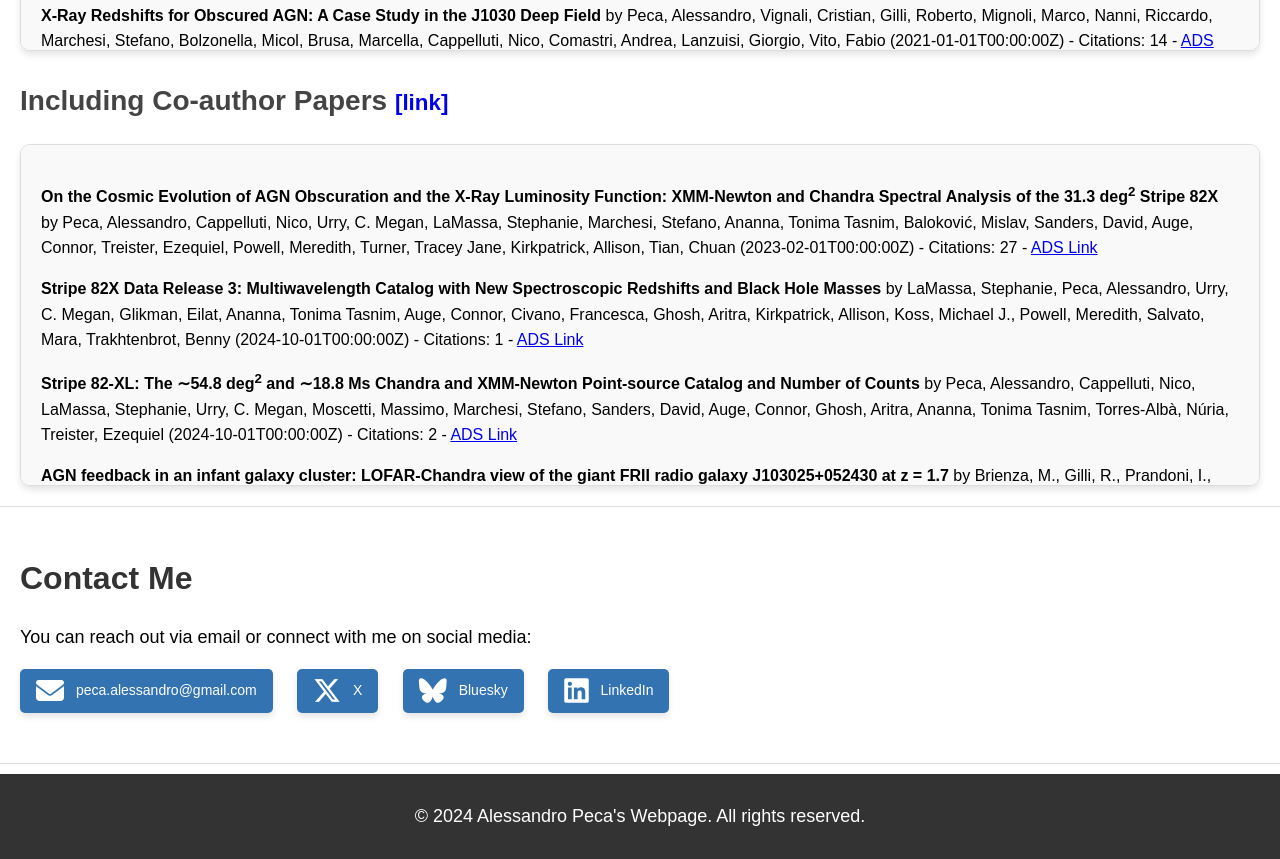
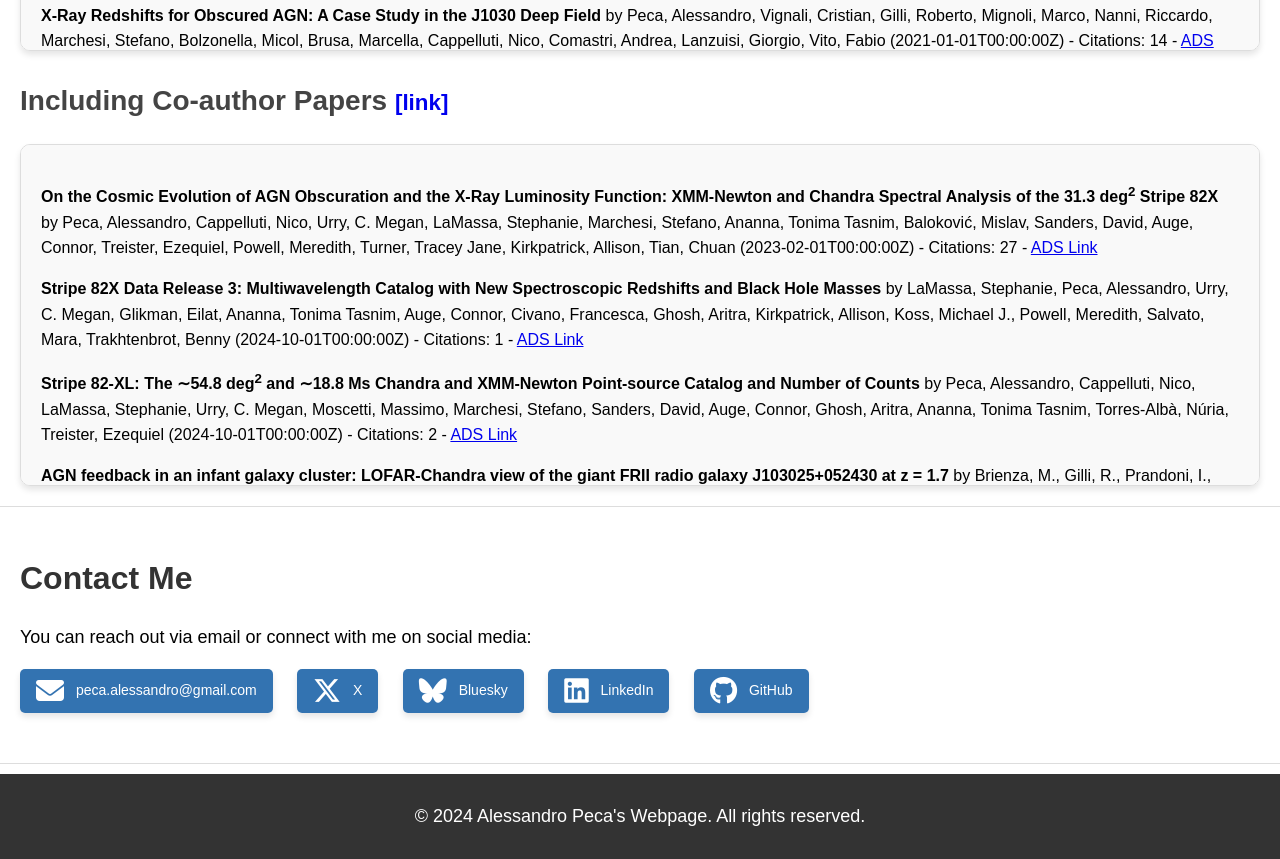
Before and after one commit to alessandropeca/alessandropeca.github.io, a website: page index.html in a window 1280 px wide. Shown: the part 3895-4754 px from the top of the page. Drawn offline with Linux system fonts and the light colour scheme.

Commit message:
Update index.html

```diff
--- a/index.html
+++ b/index.html
@@ -166,6 +166,9 @@
                 <a href="https://www.linkedin.com/in/alessandro-peca-188949b8/" target="_blank" aria-label="LinkedIn" class="contact-btn">
                     <i class="fab fa-linkedin fa-2x"></i> LinkedIn
                 </a>
+                <a href="https://github.com/alessandropeca" target="_blank" aria-label="GitHub" class="contact-btn">
+                    <i class="fab fa-github fa-2x"></i> GitHub
+                </a>
             </div>
             <!-- Visitor Counter -->
             <div style="margin-top: 20px;">
```
